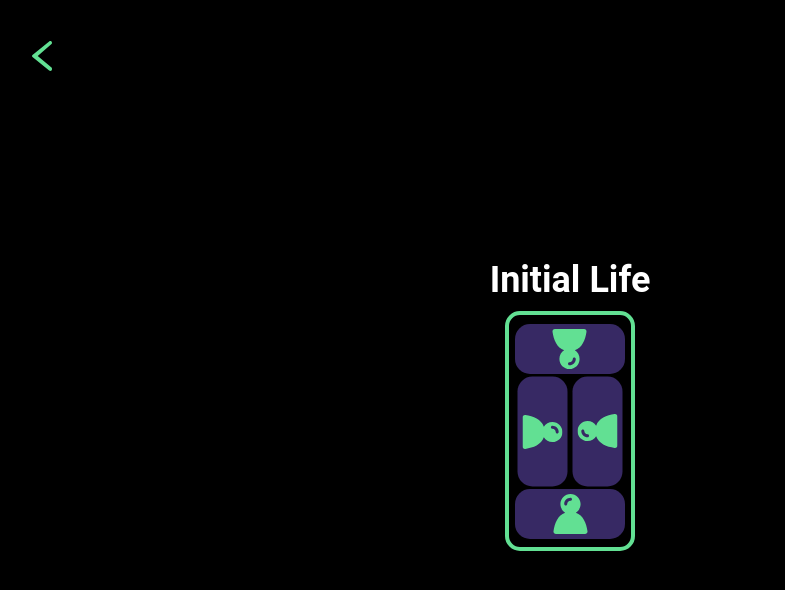
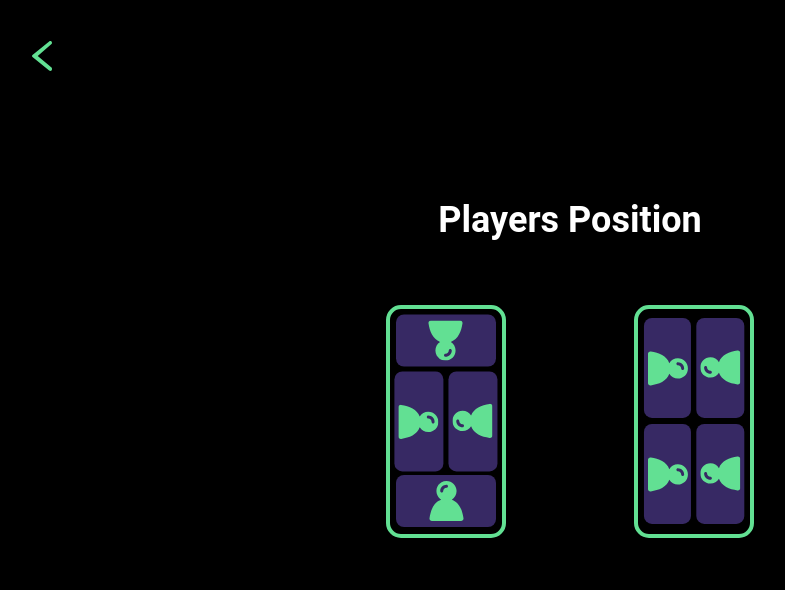
Before and after one commit to BrennoProjects/magic-counter, a React (Vite) app: page /set-position in a window 1280 px wide. Shown: the top 590 px of the page, without its empty margins (70-855 px from the left). Built offline with nearby package versions, Linux system fonts and the light colour scheme.

Commit message:
refactor buttons style

```diff
--- a/src/screens/SetPosition/index.tsx
+++ b/src/screens/SetPosition/index.tsx
@@ -21,33 +21,33 @@ const PlayersOption = (props: number) => {
         <S.WrapperButton>
           <Button
             onClick={() => console.log("teste")}
-            width="auto"
-            height="auto"
+            width="100%"
+            height="100%"
           >
-            <div>
+            <S.WrapperIcons>
               <S.WrapperIcon transform="rotate(180deg)">
                 <PlayerIcon />
               </S.WrapperIcon>
               <S.WrapperIcon>
                 <PlayerIcon />
               </S.WrapperIcon>
-            </div>
+            </S.WrapperIcons>
           </Button>
         </S.WrapperButton>
         <S.WrapperButton>
           <Button
             onClick={() => console.log("teste")}
-            width="auto"
-            height="auto"
+            width="100%"
+            height="100%"
           >
-            <div>
+            <S.WrapperIcons>
               <S.WrapperIcon transform="rotate(90deg)">
                 <PlayerIcon />
               </S.WrapperIcon>
               <S.WrapperIcon transform="rotate(-90deg)">
                 <PlayerIcon />
               </S.WrapperIcon>
-            </div>
+            </S.WrapperIcons>
           </Button>
         </S.WrapperButton>
       </S.WrapperButtons>
@@ -59,24 +59,54 @@ const PlayersOption = (props: number) => {
   else if (props === 4) {
     return (
       <S.WrapperButtons>
-        <S.WrapperButton fourPlayers={true}>
-          <Button onClick={() => console.log("teste")} width="100%" height="100%" >
-            <div>
-              <S.WrapperIcon transform="rotate(180deg)" fourPlayers={true}>
+        <S.WrapperButton>
+          <Button
+            onClick={() => console.log("teste")}
+            width="100%"
+            height="100%"
+          >
+            <S.WrapperIcons>
+              <S.WrapperIcon transform="rotate(180deg)">
                 <PlayerIcon />
               </S.WrapperIcon>
-              <S.WrapperFourPlayer>
-                <S.WrapperIcon transform="rotate(180deg)" fourPlayers={true}>
+              <S.RotateIcons>
+                <S.WrapperIcon transform="rotate(180deg)" rotateMiddle={true}>
                   <PlayerIcon />
                 </S.WrapperIcon>
-                <S.WrapperIcon  fourPlayers={true}>
+                <S.WrapperIcon rotateMiddle={true}>
                   <PlayerIcon />
                 </S.WrapperIcon>
-              </S.WrapperFourPlayer>
-              <S.WrapperIcon fourPlayers={true}>
+              </S.RotateIcons>
+              <S.WrapperIcon>
                 <PlayerIcon />
               </S.WrapperIcon>
-            </div>
+            </S.WrapperIcons>
+          </Button>
+        </S.WrapperButton>
+        <S.WrapperButton>
+          <Button
+            onClick={() => console.log("teste")}
+            width="100%"
+            height="100%"
+          >
+            <S.WrapperIcons>
+            <S.RotateIcons>
+                <S.WrapperIcon transform="rotate(180deg)" rotateMiddle={true}>
+                  <PlayerIcon />
+                </S.WrapperIcon>
+                <S.WrapperIcon rotateMiddle={true}>
+                  <PlayerIcon />
+                </S.WrapperIcon>
+              </S.RotateIcons>
+              <S.RotateIcons>
+                <S.WrapperIcon transform="rotate(180deg)" rotateMiddle={true}>
+                  <PlayerIcon />
+                </S.WrapperIcon>
+                <S.WrapperIcon rotateMiddle={true}>
+                  <PlayerIcon />
+                </S.WrapperIcon>
+              </S.RotateIcons>
+            </S.WrapperIcons>
           </Button>
         </S.WrapperButton>
       </S.WrapperButtons>
@@ -100,8 +130,8 @@ const SetPosition: FC = () => {
           <BackArrow />
         </Button>
       </NavBar>
-      <Title>Initial Life</Title>
-      {PlayersOption(4)}
+      <Title>Players Position</Title>
+      {PlayersOption(playersNumber)}
     </S.WrapperSetPosition>
   );
 };
--- a/src/screens/SetPosition/style.ts
+++ b/src/screens/SetPosition/style.ts
@@ -1,7 +1,7 @@
 import styled from "styled-components";
 
 interface WrapperIcon{
-  fourPlayers?: boolean;
+  rotateMiddle?: boolean;
   transform?: string;
 }
 interface WrapperButton{
@@ -9,8 +9,6 @@ interface WrapperButton{
 }
 export const WrapperButtons = styled.div`
   display: flex;
-  width: 150px;
-  height: 240px;
 `
 export const WrapperSetPosition = styled.div`
   width: 85vw;
@@ -22,27 +20,35 @@ export const WrapperSetPosition = styled.div`
   justify-content: center;
   align-items: center;
 `
-export const WrapperFourPlayer = styled.div`
+export const RotateIcons = styled.div`
   transform: rotate(90deg);
-  height: 100%;
-  width: 100%;
+  height: 95%;
+  width: 100px;
+  display: flex;
+  flex-direction: column;
+  align-items: center;
+  justify-content: space-around;
 `
 export const WrapperButton = styled.div<WrapperButton>`
-  width: ${({fourPlayers})=> fourPlayers?  '100%' : '25vw'};
-  height: ${({fourPlayers})=> fourPlayers? '100%' : '100%'};
+  margin: 5vw;
+  width: 120px;
+  height: 233px;
+`
+export const WrapperIcons = styled.div`
+  display: flex;
+  flex-direction: column;
+  align-items: center;
+  justify-content: space-around;
+  width: 100%;
+  height: 95%;
+`
+export const WrapperIcon = styled.div<WrapperIcon>`
+  background-color: ${({theme})=>theme.darkPurple};
+  width: ${({rotateMiddle})=> rotateMiddle? '100%' : '100%'};
+  height: ${({rotateMiddle})=> rotateMiddle? '45%' : '45%'};
+  border-radius: 8px;
   display: flex;
   align-items: center;
   justify-content: center;
-  margin:10px;
+  transform: ${({transform})=> transform};
 `
-export const WrapperIcon = styled.div<WrapperIcon>`
-  width: ${({fourPlayers})=>fourPlayers? '100%' : '25vw'};
-  height: ${({fourPlayers})=>fourPlayers? '50px' : '25vw'};
-  margin: 5px 0;
-  border-radius: 15px;
-  background-color: ${({theme})=> theme.darkPurple};
-  transform: ${({transform})=>transform};
-  display: flex;
-  justify-content: center;
-  align-items: center;
-`
```
